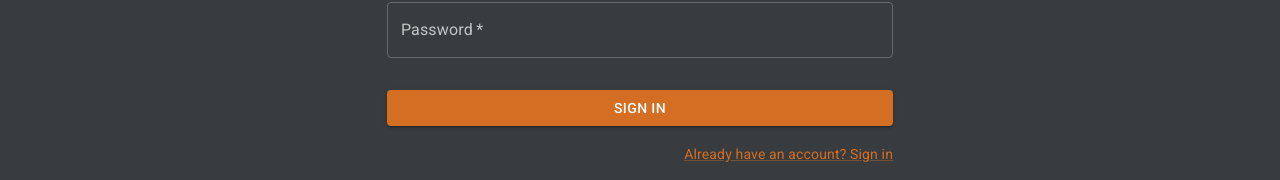
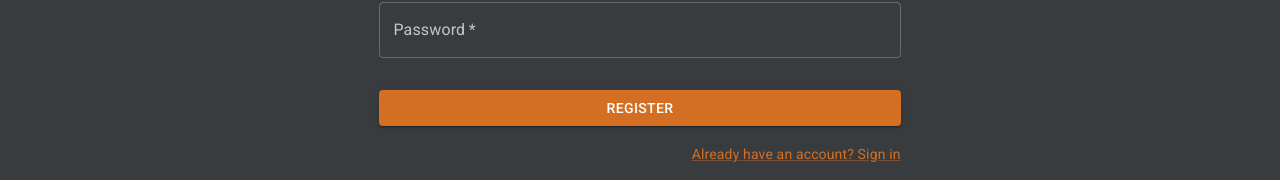
Before and after one commit to ChristiaensGregor/React_KarateApp, a React (Create React App) app: page /Register in a window 1280 px wide. Shown: the part 323-503 px from the top of the page. Built offline with nearby package versions, Linux system fonts and the light colour scheme; no server answers.

Commit message:
Some MUI Link components where using href This causes a page reload. Replaced with a nested Link from react-router-dom
Make sure the user navigates out of guarded pages on logout.

```diff
--- a/src/components/header/Header.tsx
+++ b/src/components/header/Header.tsx
@@ -15,7 +15,7 @@ import Button from "@mui/material/Button";
 import Tooltip from "@mui/material/Tooltip";
 import MenuItem from "@mui/material/MenuItem";
 import { Colorcontext } from "../../domain/ColorContext";
-import { auth } from "../../domain/Database";
+import { auth } from "../../domain/FireBaseConfig";
 
 const pages = ["Lessons", "Users"];
 const settings = ["Theme", "Login", "Logout"];
@@ -47,6 +47,7 @@ const Header = () => {
       navigate("/Login");
     } else if ((setting = "Logout")) {
       logout();
+      navigate("/");
     }
   };
 
--- a/src/components/login/Login.tsx
+++ b/src/components/login/Login.tsx
@@ -1,5 +1,5 @@
 import React, { useState, useEffect } from "react";
-import { useNavigate } from "react-router-dom";
+import { useNavigate, Link as RouterLink } from "react-router-dom";
 import Avatar from "@mui/material/Avatar";
 import TextField from "@mui/material/TextField";
 import CssBaseline from "@mui/material/CssBaseline";
@@ -9,8 +9,8 @@ import Button from "@mui/material/Button";
 import Link from "@mui/material/Link";
 import LockOutlinedIcon from "@mui/icons-material/LockOutlined";
 import Typography from "@mui/material/Typography";
-import { auth } from "../../domain/Database";
 import { signInWithEmailAndPassword, onAuthStateChanged, User } from "firebase/auth";
+import { auth } from "../../domain/FireBaseConfig";
 
 const Login = () => {
   let navigate = useNavigate();
@@ -107,7 +107,7 @@ const Login = () => {
               </Link>
             </Grid>
             <Grid item>
-              <Link href="/Register" variant="body2">
+              <Link component={RouterLink} to="/Register" variant="body2">
                 {"Don't have an account? Sign Up"}
               </Link>
             </Grid>
--- a/src/components/register/Register.tsx
+++ b/src/components/register/Register.tsx
@@ -8,7 +8,8 @@ import Button from "@mui/material/Button";
 import Link from "@mui/material/Link";
 import LockOutlinedIcon from "@mui/icons-material/LockOutlined";
 import Typography from "@mui/material/Typography";
-import { auth } from "../../domain/Database";
+import { auth } from "../../domain/FireBaseConfig";
+import { Link as RouterLink } from "react-router-dom";
 import { createUserWithEmailAndPassword, onAuthStateChanged, User } from "firebase/auth";
 
 const Register = () => {
@@ -70,12 +71,12 @@ const Register = () => {
             autoComplete="current-password"
           />
           <Button type="submit" fullWidth variant="contained" sx={{ mt: 3, mb: 2 }}>
-            Sign In
+            Register
           </Button>
           <Grid container>
             <Grid item xs></Grid>
             <Grid item>
-              <Link href="/Login" variant="body2">
+              <Link component={RouterLink} to="/Login" variant="body2">
                 {"Already have an account? Sign in"}
               </Link>
             </Grid>
```
